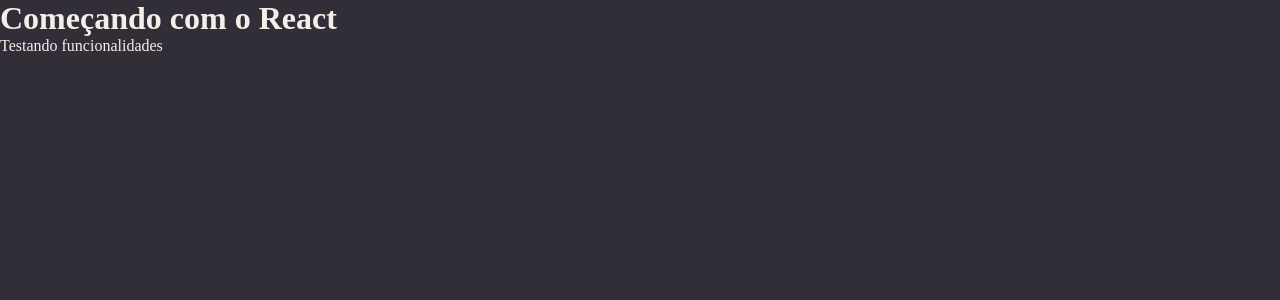
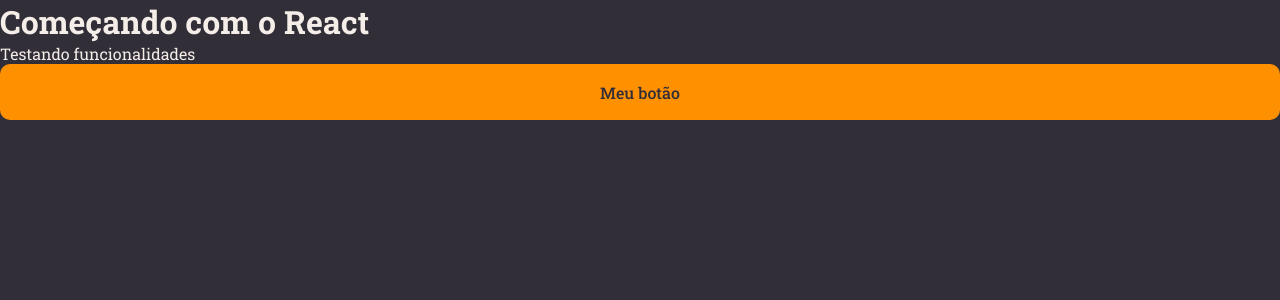
Before and after one commit to LKaua22k/RocketNotes---React, a React (Vite) app: page / in a window 1280 px wide. Shown: the top 300 px of the page. Built offline with nearby package versions, Linux system fonts and the light colour scheme.

Commit message:
Colocando uma font e usando um component :tada:

```diff
--- a/index.html
+++ b/index.html
@@ -3,6 +3,9 @@
   <head>
     <meta charset="UTF-8" />
     <meta name="viewport" content="width=device-width, initial-scale=1.0" />
+    <link rel="preconnect" href="https://fonts.googleapis.com">
+    <link rel="preconnect" href="https://fonts.gstatic.com" crossorigin>
+    <link href="https://fonts.googleapis.com/css2?family=Roboto+Slab:wght@400;500;700&display=swap" rel="stylesheet">
     <title>RocketNotes</title>
   </head>
   <body>
--- a/src/Styles/global.js
+++ b/src/Styles/global.js
@@ -11,4 +11,17 @@ export default createGlobalStyle`
         background-color: ${({theme}) => theme.COLORS.BACKGROUND_800};
         color:${({theme}) => theme.COLORS.WHITE};
     }
+
+
+    body,button,input,textarea {
+        font-family: 'Roboto Slab', serif;
+    }
+
+    a {
+        text-decoration: none;
+    }
+
+    button , a {
+        cursor: pointer;
+    }
 `;
--- /dev/null
+++ b/src/components/index.jsx
@@ -0,0 +1,9 @@
+import { Container } from "./style";
+
+export default function Button(){
+    return(
+        <Container type="button">
+            Meu botão
+        </Container>
+    )
+}
--- /dev/null
+++ b/src/components/style.js
@@ -0,0 +1,19 @@
+import styled from "styled-components";
+
+export const Container = styled.button`
+    width: 100%;
+    height: 56px;
+    padding: 0 16px;
+    border: 0;
+    border-radius: 10px;
+
+    background-color: ${({theme}) => theme.COLORS.ORANGE};
+    color: ${({theme}) => theme.COLORS.BACKGROUND_800};
+
+    font-weight: 500;
+    font-size: 16px;
+
+    &:disabled {
+        opacity: 0.5;
+    }
+`;
--- a/src/main.jsx
+++ b/src/main.jsx
@@ -5,12 +5,14 @@ import GlobalStyles from './Styles/global'
 import theme from './Styles/theme'
 
 import {Details} from './Pages/Details'
+import Button from './components'
 
 ReactDOM.createRoot(document.getElementById('root')).render(
   <React.StrictMode>
     <ThemeProvider theme={theme}>
       <GlobalStyles />
       <Details />
+      <Button />
     </ThemeProvider>
   </React.StrictMode>,
 )
```
Also changed, not shown: 1 other file (tests, documents, lock files or other folders).
